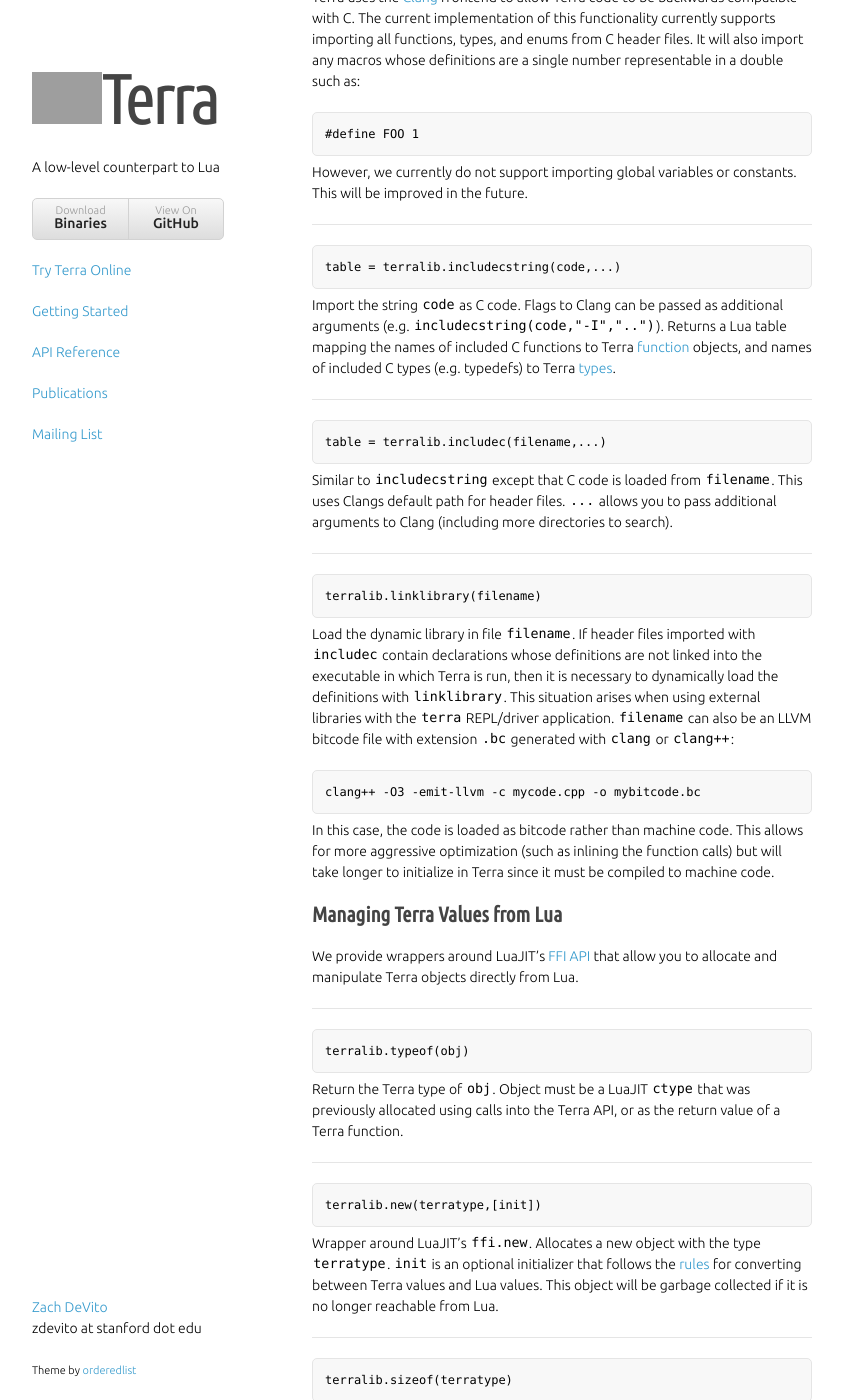
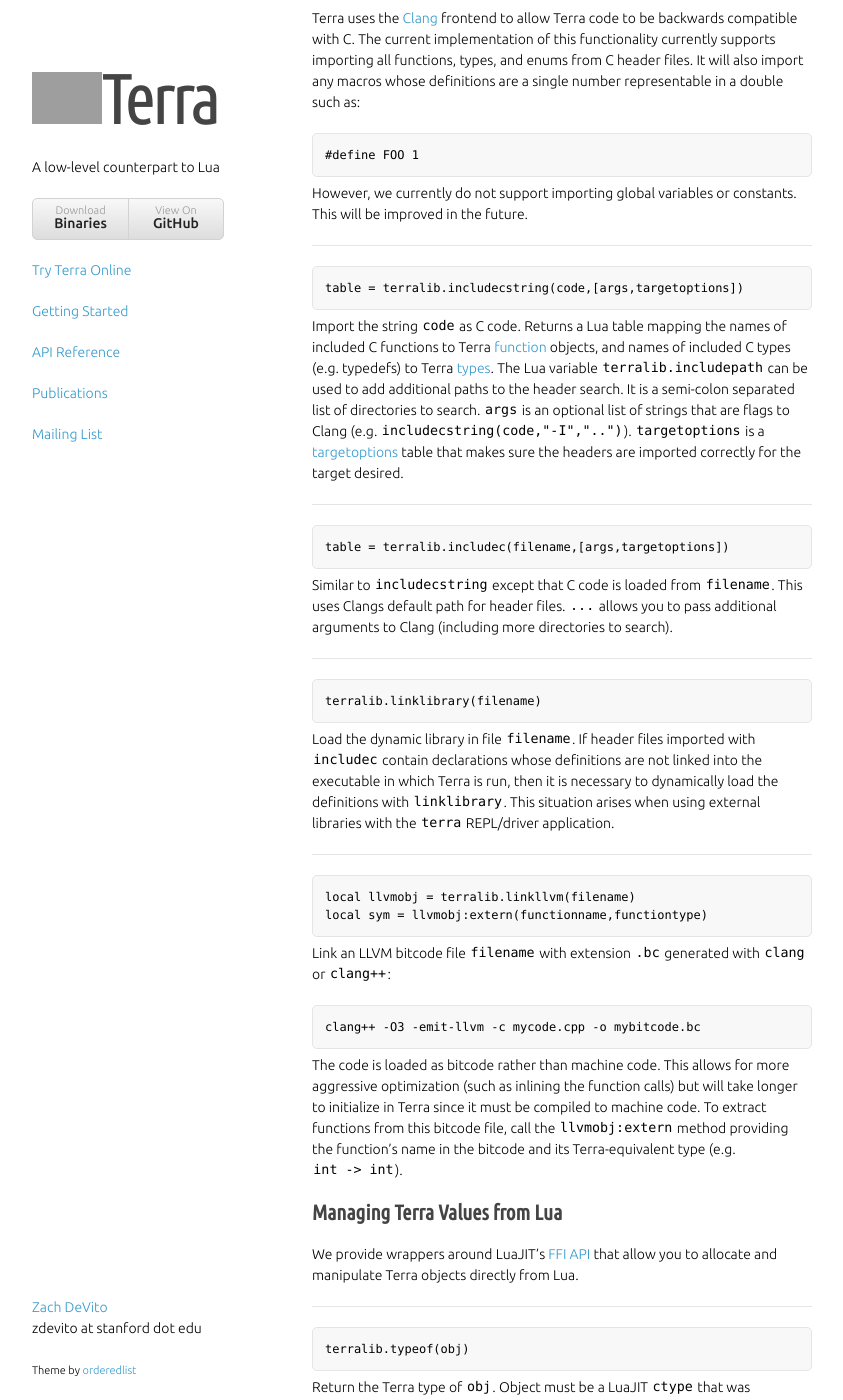
Before and after one commit to terralang/terra, a Jekyll site: the page built from api.md, in a window 1280 px wide and 1400 px high, scrolled down 19529 px. Shown: the whole window, without its empty margins (218-1061 px from the left). Built offline with Jekyll 4.4.1, drawn with Linux system fonts in a browser that asks for light colours; nearby versions of some CDN libraries; some web fonts are replaced; library files that are not in the unit come from our copies; some of the changed text lies outside the part shown; grey boxes are pictures that could not be loaded.

Commit message:
update documents with cross-compilation, and static linking changes.

```diff
--- a/api.md
+++ b/api.md
@@ -748,13 +748,13 @@
 
 ---
 
-    table = terralib.includecstring(code,...)
+    table = terralib.includecstring(code,[args,targetoptions])
 
-Import the string `code` as C code.  Flags to Clang can be passed as additional arguments (e.g. `includecstring(code,"-I","..")`). Returns a Lua table mapping the names of included C functions to Terra [function](#function) objects, and names of included C types (e.g. typedefs) to Terra [types](#types).
+Import the string `code` as C code. Returns a Lua table mapping the names of included C functions to Terra [function](#function) objects, and names of included C types (e.g. typedefs) to Terra [types](#types). The Lua variable `terralib.includepath` can be used to add additional paths to the header search. It is a semi-colon separated list of directories to search. `args` is an optional list of strings that are flags to Clang (e.g. `includecstring(code,"-I","..")`). `targetoptions` is a [targetoptions](#target-options) table that makes sure the headers are imported correctly for the target desired.
 
 ---
 
-    table = terralib.includec(filename,...)
+    table = terralib.includec(filename,[args,targetoptions])
 
 Similar to `includecstring` except that C code is loaded from `filename`. This uses Clangs default path for header files. `...` allows you to pass additional arguments to Clang (including more directories to search).
 
@@ -762,11 +762,18 @@
 
     terralib.linklibrary(filename)
 
-Load the dynamic library in file  `filename`. If header files imported with `includec` contain declarations whose definitions are not linked into the executable in which Terra is run, then it is necessary to dynamically load the definitions with `linklibrary`. This situation arises when using external libraries with the `terra` REPL/driver application. `filename` can also be an LLVM bitcode file with extension `.bc` generated with `clang` or `clang++`:
+Load the dynamic library in file  `filename`. If header files imported with `includec` contain declarations whose definitions are not linked into the executable in which Terra is run, then it is necessary to dynamically load the definitions with `linklibrary`. This situation arises when using external libraries with the `terra` REPL/driver application.
+
+---
+
+    local llvmobj = terralib.linkllvm(filename)
+    local sym = llvmobj:extern(functionname,functiontype)
+
+Link an LLVM bitcode file `filename` with extension `.bc` generated with `clang` or `clang++`:
 
     clang++ -O3 -emit-llvm -c mycode.cpp -o mybitcode.bc
 
-In this case, the code is loaded as bitcode rather than machine code. This allows for more aggressive optimization (such as inlining the function calls) but will take longer to initialize in Terra since it must be compiled to machine code.
+The code is loaded as bitcode rather than machine code. This allows for more aggressive optimization (such as inlining the function calls) but will take longer to initialize in Terra since it must be compiled to machine code. To extract functions from this bitcode file, call the `llvmobj:extern` method providing the function's name in the bitcode and its Terra-equivalent type (e.g. `int -> int`).
 
 Managing Terra Values from Lua
 ------------------------------
@@ -845,12 +852,27 @@
 
 ---
 
-    terralib.saveobj(filename [, filetype], functiontable[, arguments])
+    terralib.saveobj(filename [, filetype], functiontable[, arguments, targetoptions])
 
 Save Terra code to an external representation such as an object file, or executable. `filetype` can be one of `"object"` (an object file `*.o`), `"bitcode"` (LLVM bitcode `*.bc`), `"llvmir"` (LLVM textual IR `*.ll`), or `"executable"` (no extension).
 If `filetype` is missing then it is inferred from the extension. `functiontable` is a table from strings to Terra functions. These functions will be included in the code that is written out with the name given in the table.
 `arguments` is an additional list that can contain flags passed to the linker when `filetype` is `"executable"`. If `filename` is `nil`, then the file will be written in memory and returned as a Lua string.
 
+To cross-compile objects for a different architecture, you can specific a table of [targetoptions](#target-options), which describe the architecture to compile for. Otherwise `saveobj` will use the native architecture.
+
+Target Options
+--------------
+
+The functions `terralib.saveobj` and `terralib.includec` take an optional target options table, that tells the compiler to compile the code for a different architecture. These options can be used for cross-compilation. For example, using an x86 machine to to compile ARM code for a Raspberry Pi. The table as the form:
+
+    {
+        Triple = "armv6-unknown-linux-gnueabi" -- LLVM target triple
+        CPU = "arm1176jzf-s",  -- LLVM CPU name,
+        Features = "" -- LLVM feature string
+        FloatABIHard = true -- For ARM, use floating point registers
+    }
+
+All arguments except the `Triple` field are optional. [Documentation](http://clang.llvm.org/docs/CrossCompilation.html) for `clang` includes more information about what these strings should be set to.
 
 Converting between Lua values and Terra values
 ----------------------------------------------
```
Also changed, not shown: getting-started.md (+8 -8 lines).
